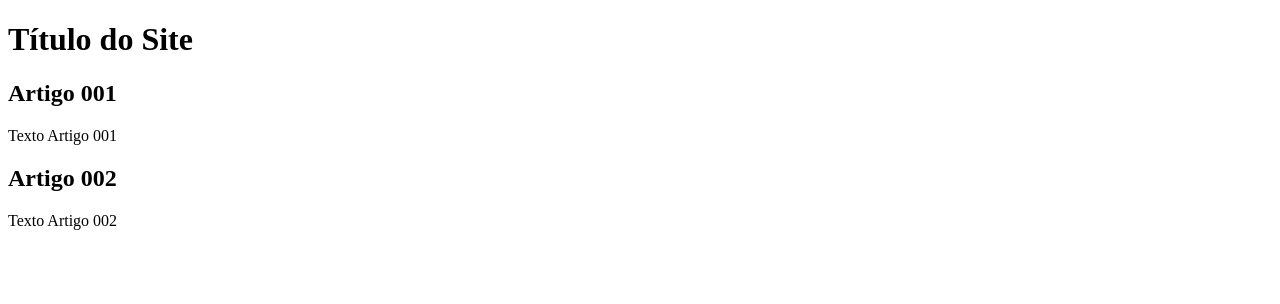
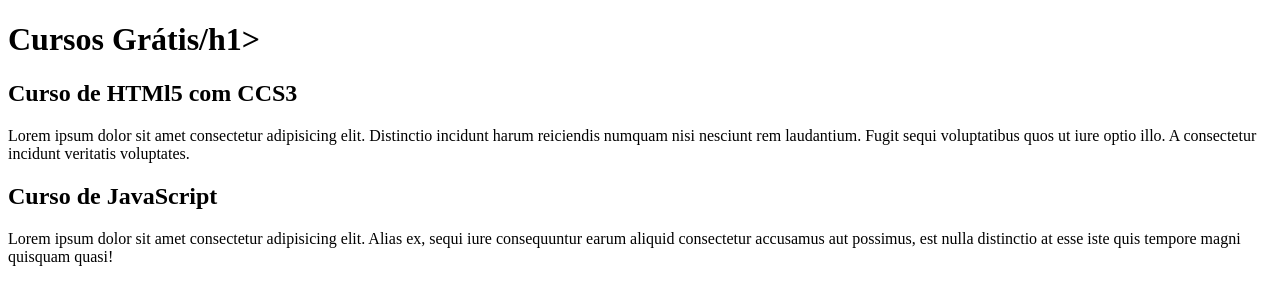
Before and after one commit to VItuinho/projeto-site, a plain HTML site: page index.html in a window 1280 px wide. Drawn offline with Linux system fonts and the light colour scheme.

Commit message:
comecei a escrever conteudo

```diff
--- a/index.html
+++ b/index.html
@@ -8,15 +8,15 @@
 <body>
     <main>
         <header>
-            <h1>Título do Site</h1>
+            <h1>Cursos Grátis/h1>
         </header>
         <article>
-            <h2>Artigo 001</h2>
-            <p>Texto Artigo 001</p>
+            <h2>Curso de HTMl5 com CCS3</h2>
+            <p>Lorem ipsum dolor sit amet consectetur adipisicing elit. Distinctio incidunt harum reiciendis numquam nisi nesciunt rem laudantium. Fugit sequi voluptatibus quos ut iure optio illo. A consectetur incidunt veritatis voluptates.</p>
         </article>
         <article>
-            <h2>Artigo 002</h2>
-            <p>Texto Artigo 002</p>
+            <h2>Curso de JavaScript</h2>
+            <p>Lorem ipsum dolor sit amet consectetur adipisicing elit. Alias ex, sequi iure consequuntur earum aliquid consectetur accusamus aut possimus, est nulla distinctio at esse iste quis tempore magni quisquam quasi!</p>
         </article>
     </main>
 </body>
```
